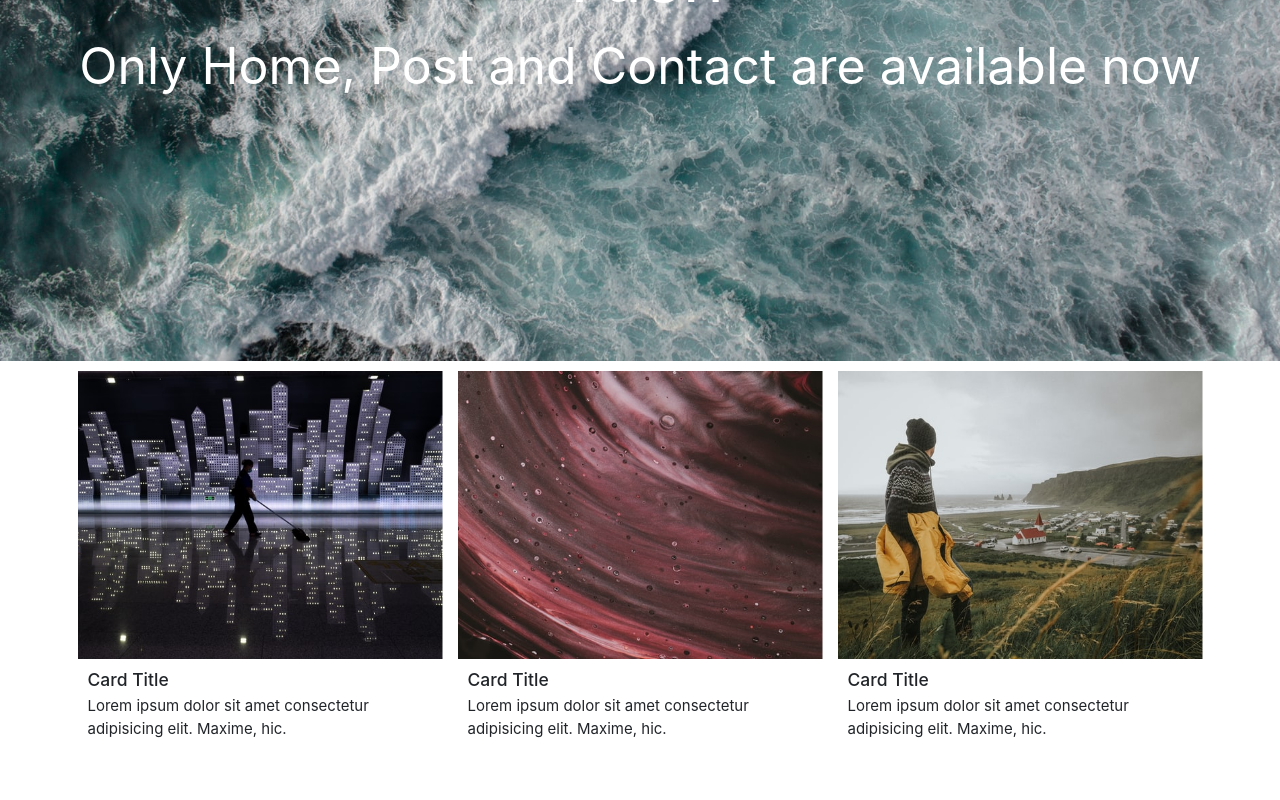
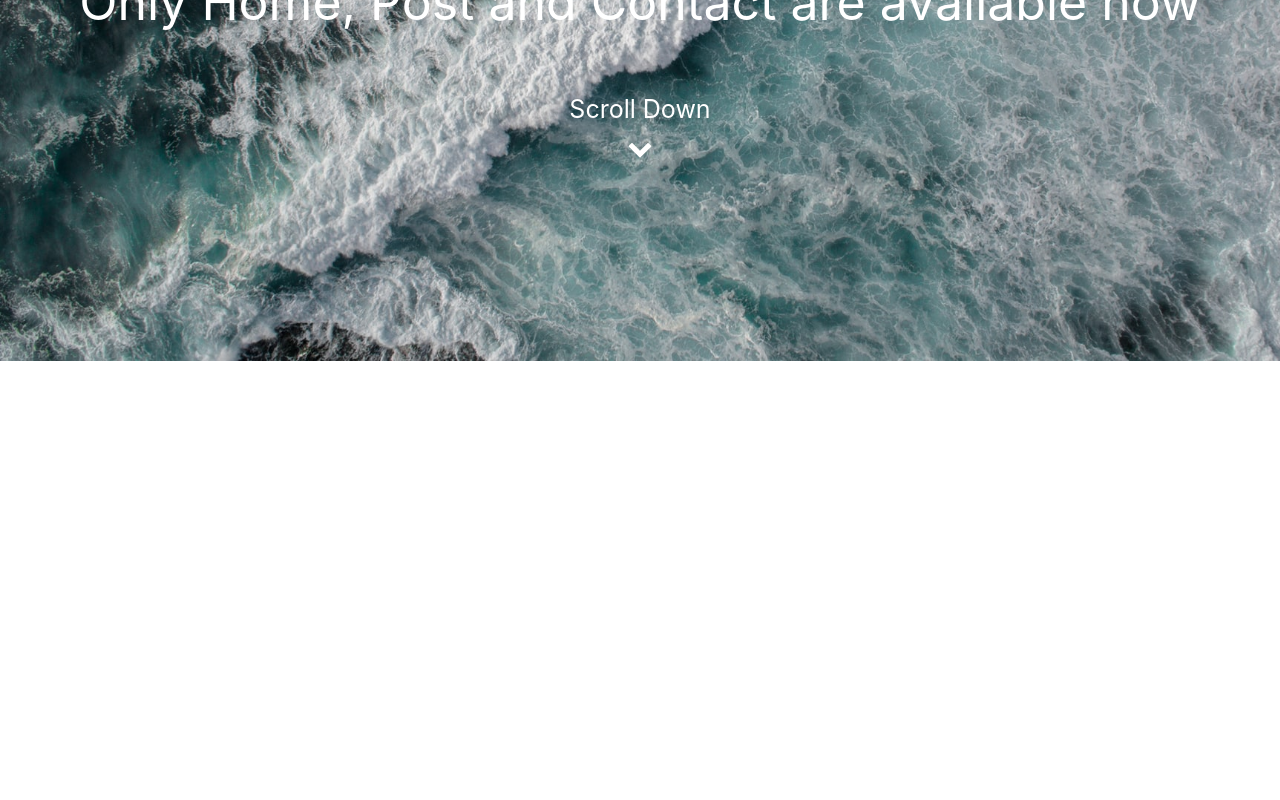
Before and after one commit to YuenSC/myDemo_frontend, a React (Create React App) app: page / in a window 1280 px wide. Shown: the part 480-1280 px from the top of the page. Built offline with nearby package versions, Linux system fonts and the light colour scheme.

Commit message:
Build button to scroll down to Home first element

```diff
--- a/src/components/common/banner.jsx
+++ b/src/components/common/banner.jsx
@@ -1,7 +1,7 @@
 import React from "react";
 import "../../styles/banner.css";
 
-const Banner = ({ imgSource, imgAlt, children }) => {
+const Banner = ({ imgSource, children }) => {
   return (
     <div className="banner" style={{ backgroundImage: `url(${imgSource})` }}>
       {children}
--- a/src/components/home.jsx
+++ b/src/components/home.jsx
@@ -3,10 +3,11 @@ import HomePageCards from "./homePageCards";
 import backgroundImage from "../images/matt-howard-UCDiLtfDRgU-unsplash.jpg";
 import Banner from "./common/banner";
 import Tagline from "./common/tagline";
+import scrollToHomeFirstItem from "../js/scrollToHomeFirstItem";
 
 const Home = () => {
   return (
-    <div>
+    <div className="home">
       <Banner
         imgSource={backgroundImage}
         imgAlt="Background image full of waves"
@@ -15,9 +16,17 @@ const Home = () => {
           title="Welcome to the website of Cavlin Yuen"
           subtitle="Only Home, Post and Contact are available now"
         />
+        <button onClick={scrollToHomeFirstItem} className="banner__button">
+          <div>Scroll Down</div>
+          <i
+            className="fa fa-chevron-down banner__button-icon"
+            aria-hidden="true"
+          ></i>
+        </button>
       </Banner>
       <div className="container">
         <HomePageCards />
+        <div style={{ height: 300 }}></div>
       </div>
     </div>
   );
--- a/src/components/homePageCards.jsx
+++ b/src/components/homePageCards.jsx
@@ -5,7 +5,7 @@ import cards from "../services/fakeCardService";
 class HomePageCards extends Component {
   render() {
     return (
-      <div className="row">
+      <div className="row" data-aos="fade-up">
         {cards.map((card) => (
           <div className="col-12 col-md-4" key={card.id}>
             <Card
--- /dev/null
+++ b/src/js/scrollToHomeFirstItem.js
@@ -0,0 +1,8 @@
+const scrollToHomeFirstItem = () => {
+  const stickyNavBarHeight = document.querySelector(".navbar").offsetHeight;
+  const firstItem = document.querySelector(".home .container");
+
+  window.scroll(0, firstItem.offsetTop - stickyNavBarHeight);
+};
+
+export default scrollToHomeFirstItem;
--- a/src/styles/banner.css
+++ b/src/styles/banner.css
@@ -3,6 +3,27 @@
   background-repeat: no-repeat;
   background-size: cover;
   display: flex;
+  flex-direction: column;
   height: 100vh;
   justify-content: center;
 }
+
+.banner__button {
+  background-color: transparent;
+  border: none;
+  color: white;
+  font-size: 2.5rem;
+  margin-top: 5rem;
+}
+
+@keyframes scrollDown {
+  50% {
+    transform: translateY(1rem);
+  }
+  100% {
+    transform: none;
+  }
+}
+.banner__button-icon {
+  animation: scrollDown 2s infinite;
+}
--- a/src/styles/card.css
+++ b/src/styles/card.css
@@ -1,6 +1,6 @@
 .myCard {
   height: 60vh;
-  margin-top: 1rem;
+  margin-top: 2rem;
   overflow: hidden;
   transition: box-shadow 0.3s;
   font-size: 1.5rem;
```
